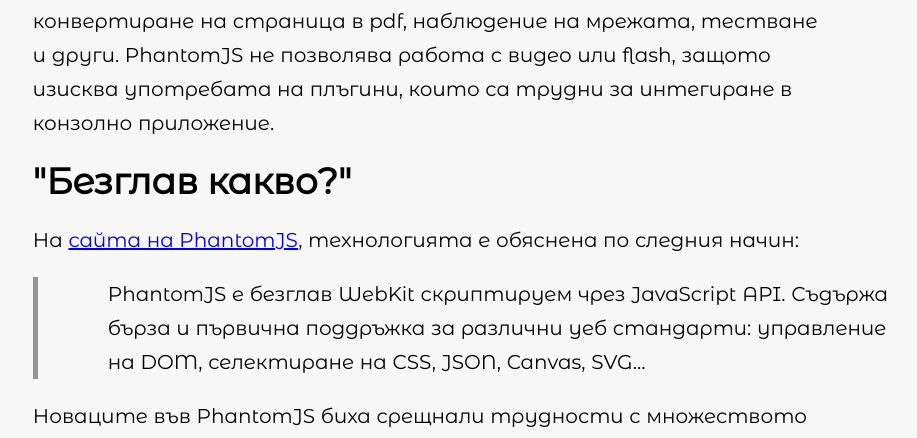
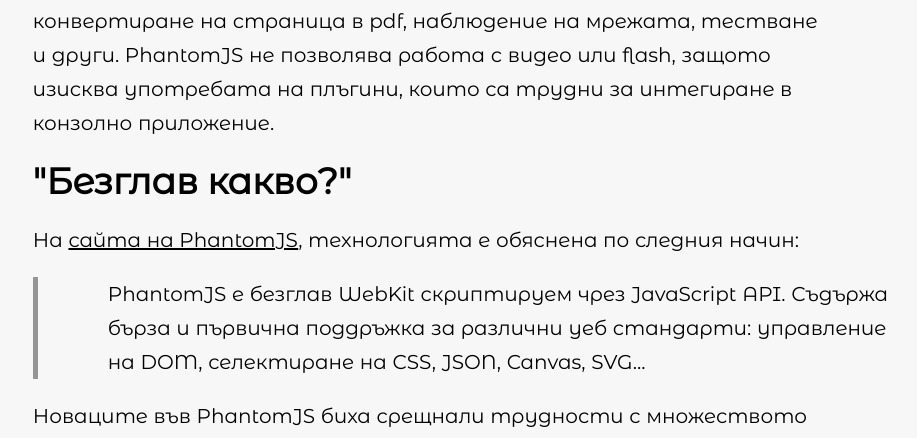
Before and after one commit to bojodimitrov/web_programming, a PHP site: page /Referat.html in a window 1280 px wide. Shown: the part 885-1323 px from the top of the page, without its empty margins (363-1280 px from the left). Run offline with PHP 8.4, Linux system fonts and the light colour scheme; some libraries are stand-ins or nearby versions.

Commit message:
Fix of <a> elements style.

```diff
--- a/css/Style.css
+++ b/css/Style.css
@@ -129,6 +129,10 @@ h3{
     text-align: center;
   }
 
+  a {
+    color: inherit;
+}
+
   .distance{
       margin-bottom:100px;
   }
```
